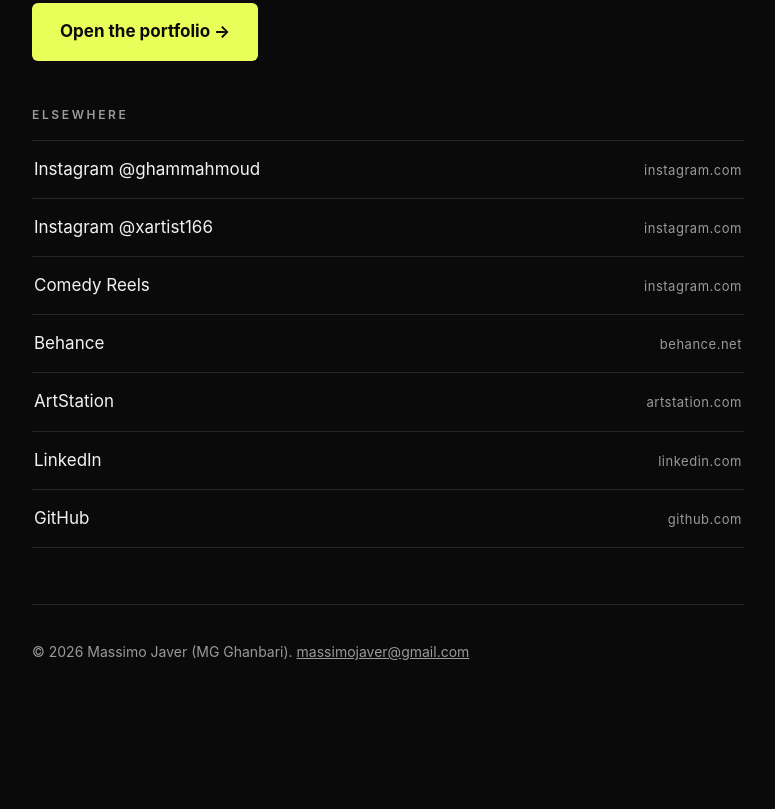
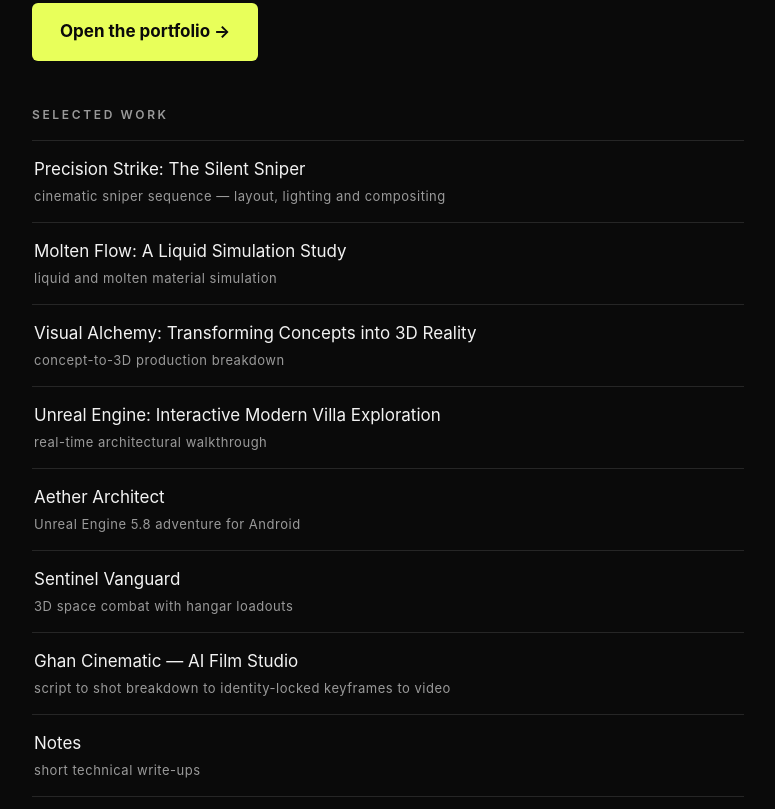
Before and after one commit to MassimoJJ/massimojj.github.io, a plain HTML site: page index.html in a window 1280 px wide. Shown: the part 471-1280 px from the top of the page, without its empty margins (252-1027 px from the left). Before the commit the page ends 1212 px from the top, so only its background shows below. Drawn offline with Linux system fonts and the light colour scheme.

Commit message:
Link the portfolio's project pages directly from the domain root

```diff
--- a/index.html
+++ b/index.html
@@ -34,6 +34,7 @@
   ul.links a { display:flex; justify-content:space-between; align-items:baseline; gap:16px; padding:15px 2px; color:var(--fg); text-decoration:none; font-size:17px; }
   ul.links a:hover { color:var(--hi); }
   ul.links span { color:var(--dim); font-size:13px; letter-spacing:.04em; }
+  ul.links a { flex-direction: column; align-items: flex-start; gap: 3px; }
   footer { margin-top:56px; padding-top:22px; border-top:1px solid var(--line); color:var(--dim); font-size:14px; }
   footer a { color:var(--dim); }
 </style>
@@ -45,6 +46,18 @@
   <p class="lede">Character and creature work, Unreal Engine environments, film VFX and compositing, AI production pipelines, and playable browser games and Android apps. The full portfolio lives one click below.</p>
 
   <a class="cta" href="https://massimojj.github.io/mg-ghanbari/">Open the portfolio &rarr;</a>
+
+<h2>Selected work</h2>
+  <ul class="links">
+    <li><a href="https://massimojj.github.io/mg-ghanbari/apps/precision-strike">Precision Strike: The Silent Sniper<span>cinematic sniper sequence — layout, lighting and compositing</span></a></li>
+    <li><a href="https://massimojj.github.io/mg-ghanbari/apps/molten-flow">Molten Flow: A Liquid Simulation Study<span>liquid and molten material simulation</span></a></li>
+    <li><a href="https://massimojj.github.io/mg-ghanbari/apps/visual-alchemy">Visual Alchemy: Transforming Concepts into 3D Reality<span>concept-to-3D production breakdown</span></a></li>
+    <li><a href="https://massimojj.github.io/mg-ghanbari/apps/modern-villa">Unreal Engine: Interactive Modern Villa Exploration<span>real-time architectural walkthrough</span></a></li>
+    <li><a href="https://massimojj.github.io/mg-ghanbari/apps/aether-architect">Aether Architect<span>Unreal Engine 5.8 adventure for Android</span></a></li>
+    <li><a href="https://massimojj.github.io/mg-ghanbari/apps/sentinel-vanguard">Sentinel Vanguard<span>3D space combat with hangar loadouts</span></a></li>
+    <li><a href="https://massimojj.github.io/mg-ghanbari/ai/ghan-cinematic">Ghan Cinematic — AI Film Studio<span>script to shot breakdown to identity-locked keyframes to video</span></a></li>
+    <li><a href="https://massimojj.github.io/mg-ghanbari/notes/">Notes<span>short technical write-ups</span></a></li>
+  </ul>
 
   <h2>Elsewhere</h2>
   <ul class="links">
```
